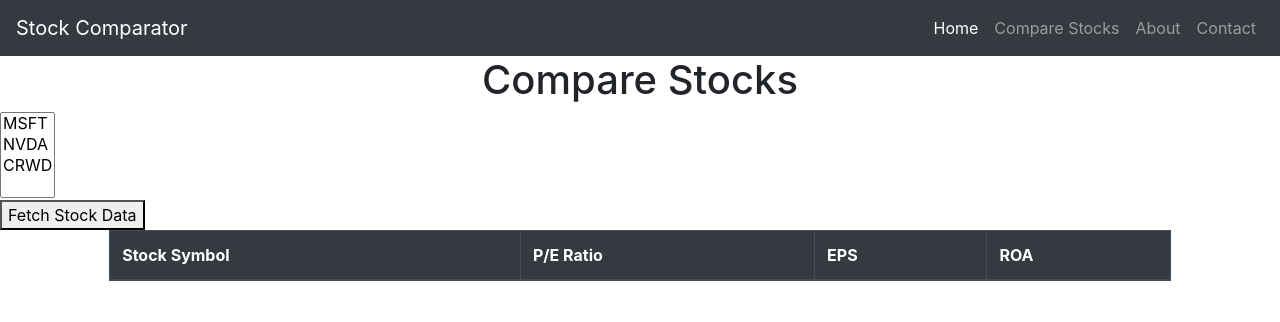
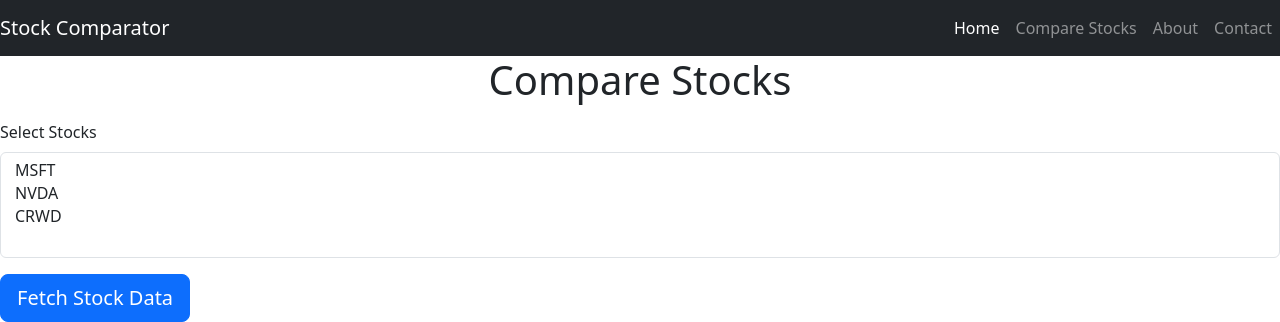
Before and after one commit to Arashpreet123/stockScreener, a Flask app: page /comparestocks in a window 1280 px wide. Shown: the top 322 px of the page. Run offline with Flask 3, Linux system fonts and the light colour scheme; lists and menus that the app fills with data are empty.

Commit message:
Updating dropdown

```diff
--- a/templates/compare.html
+++ b/templates/compare.html
@@ -11,8 +11,12 @@
       integrity="sha384-ggOyR0iXCbMQv3Xipma34MD+dH/1fQ784/j6cY/iJTQUOhcWr7x9JvoRxT2MZw1T"
       crossorigin="anonymous"
     />
+    <link rel="stylesheet" href="https://cdn.jsdelivr.net/npm/bootstrap@5.3.0/dist/css/bootstrap.min.css">
   </head>
   <body>
+    <script src=
+"https://cdn.jsdelivr.net/npm/bootstrap@5.3.0/dist/js/bootstrap.bundle.min.js">
+      </script>
     <nav class="navbar navbar-expand-lg navbar-dark bg-dark">
       <a class="navbar-brand" href="#">Stock Comparator</a>
       <div class="collapse navbar-collapse" id="navbarNav">
@@ -34,14 +38,17 @@
     </nav>
     <div>
       <h1 class="text-center">Compare Stocks</h1>
-      <div class="dropdown">
-        <select name="stocks" id="stocks" multiple>
+      <div class="dropdown mt-3">
+        <label for="stocks" class="form-label">Select Stocks</label>
+        <select class="form-select" name="stocks" id="stocks" multiple aria-label="Stocks Selection">
           <option value="MSFT">MSFT</option>
           <option value="NVDA">NVDA</option>
           <option value="CRWD">CRWD</option>
         </select>
       </div>
-      <button id="fetch-data">Fetch Stock Data</button>
+      <button id="fetch-data" class="btn btn-primary btn-lg mt-3">
+        Fetch Stock Data
+      </button>
       <div class="row justify-content-center">
         <div class="col-10">
           <table
```
Also changed, not shown: templates/styles.css (added).
